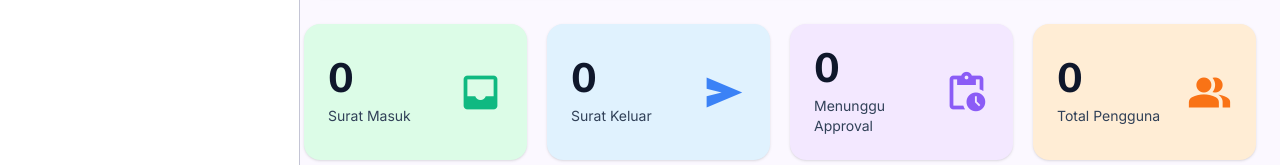
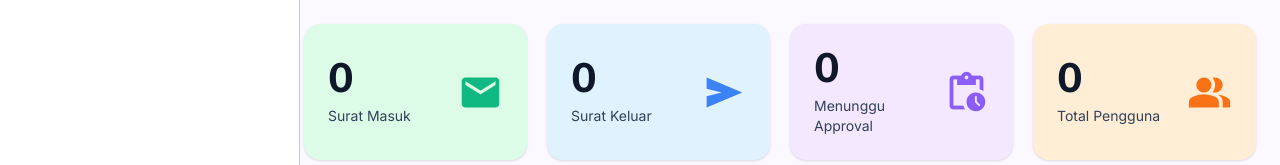
Before and after one commit to iqbalgsr46/sipas, a Next.js app: page /dashboard in a window 1280 px wide. Shown: the part 284-449 px from the top of the page. Built offline with nearby package versions, Linux system fonts and the light colour scheme; no server answers; the database is empty.

Commit message:
style: change surat masuk icon to mail

```diff
--- a/src/app/(dashboard)/dashboard/page.tsx
+++ b/src/app/(dashboard)/dashboard/page.tsx
@@ -144,7 +144,7 @@ export default function DashboardPage() {
     {
       label: "Surat Masuk",
       value: stats.totalMasuk,
-      icon: "inbox", // icon kotak masuk
+      icon: "mail", // icon amplop
       color: "bg-[#dcfce7]", // hijau pastel cerah
       iconColor: "text-[#10b981]", // hijau solid
       href: "/surat-masuk",
```
